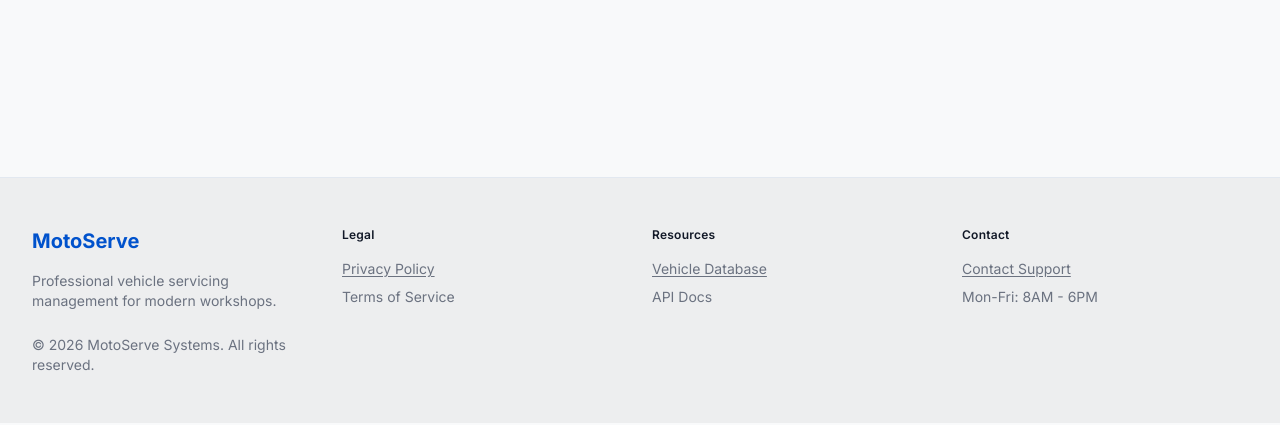
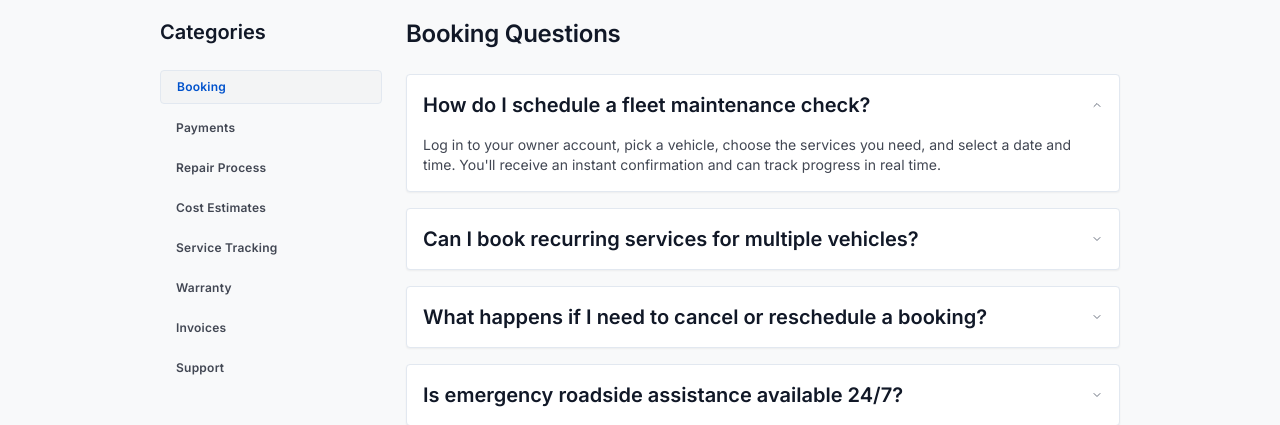
Before and after one commit to Atik203/MotoServe, a Next.js app in the folder frontend/: page /faqs in a window 1280 px wide. Shown: the part 377-802 px from the top of the page. Built offline with nearby package versions, Linux system fonts and the light colour scheme; no server answers.

Commit message:
fix: improve data handling in FAQ loading and seeding logic

```diff
--- a/frontend/public/demo/faqs.json
+++ b/frontend/public/demo/faqs.json
@@ -26,16 +26,184 @@
       "answer": "Yes, emergency roadside assistance is available around the clock for Premium Care members. Contact support anytime for immediate dispatch."
     },
     {
+      "id": "faq-007",
+      "category": "Booking",
+      "question": "Do I need an account to book a service?",
+      "answer": "Yes. Create a free owner account with your NID and driving license for verification. Once approved you can register vehicles and book instantly. Guests can browse services and pricing without an account."
+    },
+    {
+      "id": "faq-008",
+      "category": "Payments",
+      "question": "Which payment methods do you accept?",
+      "answer": "Pay securely by card online through Stripe Checkout, or with cash and mobile money at the workshop. Every payment issues a digital receipt instantly."
+    },
+    {
+      "id": "faq-009",
+      "category": "Payments",
+      "question": "Is paying online safe?",
+      "answer": "Yes. Card payments run on a Stripe-hosted checkout page, so we never see or store your card details."
+    },
+    {
+      "id": "faq-010",
+      "category": "Payments",
+      "question": "What happens if my online payment fails or I close the checkout?",
+      "answer": "Nothing is charged and your invoice stays UNPAID. You can retry anytime from the Payments page or settle the bill at vehicle pickup."
+    },
+    {
+      "id": "faq-011",
+      "category": "Payments",
+      "question": "Can I pay for multiple jobs separately?",
+      "answer": "Yes. Each completed job generates its own invoice, so fleet owners can settle vehicles one at a time as work finishes."
+    },
+    {
+      "id": "faq-012",
+      "category": "Repair Process",
+      "question": "What are the stages of my repair?",
+      "answer": "Every job moves through Received, Inspecting, Repairing, Testing, and Ready. Follow each step live from the Service Tracking page."
+    },
+    {
+      "id": "faq-013",
+      "category": "Repair Process",
+      "question": "How long will my service take?",
+      "answer": "Each service lists an estimated duration, for example Oil Change takes 30 minutes and Brake Service takes 2 hours. Your advisor confirms a completion estimate when your vehicle is received."
+    },
+    {
+      "id": "faq-014",
+      "category": "Repair Process",
+      "question": "Do you use genuine quality parts?",
+      "answer": "Yes. We fit quality parts from trusted suppliers only, and every part used is listed on your job card and invoice with its quantity and price."
+    },
+    {
+      "id": "faq-015",
+      "category": "Repair Process",
+      "question": "Can I visit or check on my vehicle during the repair?",
+      "answer": "The workshop floor is restricted for safety, but your advisor shares progress notes and repair photos, and you can message them anytime from the chat."
+    },
+    {
+      "id": "faq-016",
+      "category": "Repair Process",
+      "question": "What happens if the mechanic finds extra problems?",
+      "answer": "Work pauses and you receive a digital cost estimate for the additional repairs. Nothing extra is ever done without your explicit approval."
+    },
+    {
       "id": "faq-005",
       "category": "Cost Estimates",
       "question": "Can I approve extra repair costs before you start?",
       "answer": "Yes. If the workshop finds additional repairs needed, you'll get a digital estimate. You can approve or reject it — no work happens without your approval."
     },
     {
+      "id": "faq-017",
+      "category": "Cost Estimates",
+      "question": "How is my estimate calculated?",
+      "answer": "Services are priced from our published list, plus parts at supplier rates and labor, with 8.5% tax shown as a separate line. There are no hidden fees."
+    },
+    {
+      "id": "faq-018",
+      "category": "Cost Estimates",
+      "question": "How long do I have to decide on an estimate?",
+      "answer": "Estimates stay pending until you approve or reject them from the Estimates page. The related work simply waits until you decide."
+    },
+    {
+      "id": "faq-019",
+      "category": "Cost Estimates",
+      "question": "What happens if I reject an estimate?",
+      "answer": "Only the work you approved proceeds. Rejected items are removed from the job and the repair continues with the original agreed scope."
+    },
+    {
       "id": "faq-006",
       "category": "Service Tracking",
       "question": "How do I track my vehicle's repair progress?",
       "answer": "Follow your vehicle through the live status timeline: Received → Inspecting → Repairing → Testing → Ready. You can also chat with your service advisor anytime."
+    },
+    {
+      "id": "faq-020",
+      "category": "Service Tracking",
+      "question": "Will I be notified when the status changes?",
+      "answer": "Yes. The timeline updates in real time on your dashboard, and your advisor can message you directly in the Communication Center."
+    },
+    {
+      "id": "faq-021",
+      "category": "Service Tracking",
+      "question": "What should I do if my repair is taking longer than estimated?",
+      "answer": "Message your advisor from the job or chat page for an updated completion time. Delays such as parts sourcing are always communicated before you are charged anything extra."
+    },
+    {
+      "id": "faq-022",
+      "category": "Service Tracking",
+      "question": "Can I see the full service history of a vehicle?",
+      "answer": "Yes. Service History keeps every completed job per vehicle with its invoices, parts used, and your ratings, all in one place."
+    },
+    {
+      "id": "faq-023",
+      "category": "Warranty",
+      "question": "Do your repairs come with a warranty?",
+      "answer": "Yes. All workmanship is covered. If a fault with our repair recurs within the warranty period, bring the vehicle back for re-inspection free of charge."
+    },
+    {
+      "id": "faq-024",
+      "category": "Warranty",
+      "question": "Are the replaced parts covered too?",
+      "answer": "Yes. Parts carry their manufacturer or supplier warranty on top of our labor cover. Keep your invoice as proof of purchase."
+    },
+    {
+      "id": "faq-025",
+      "category": "Warranty",
+      "question": "What voids the warranty?",
+      "answer": "Later third-party modifications, accident damage, or normal wear outside the cover period. Your advisor always confirms coverage before any chargeable rework."
+    },
+    {
+      "id": "faq-026",
+      "category": "Warranty",
+      "question": "How do I claim warranty service?",
+      "answer": "Book a follow-up appointment referencing the original job card or invoice number. The advisor verifies coverage when your vehicle arrives."
+    },
+    {
+      "id": "faq-027",
+      "category": "Invoices",
+      "question": "When do I receive my invoice?",
+      "answer": "Automatically, as soon as your job is marked complete. Find it under Payments with full line items for services, parts, labor, and 8.5% tax."
+    },
+    {
+      "id": "faq-028",
+      "category": "Invoices",
+      "question": "Can I download or print my invoice?",
+      "answer": "Yes. Every invoice downloads as a PDF, handy for your records, fleet accounting, or reimbursement."
+    },
+    {
+      "id": "faq-029",
+      "category": "Invoices",
+      "question": "What do the PAID and UNPAID labels mean?",
+      "answer": "UNPAID invoices are awaiting settlement, either online by card or in person. PAID confirms receipt with the payment method and date recorded."
+    },
+    {
+      "id": "faq-030",
+      "category": "Invoices",
+      "question": "I think my invoice is wrong. What should I do?",
+      "answer": "Message your advisor from the invoice or chat page before paying. Corrections are issued as an updated invoice, never as an unexplained side charge."
+    },
+    {
+      "id": "faq-031",
+      "category": "Support",
+      "question": "How do I contact my service advisor?",
+      "answer": "Open the Communication Center from your dashboard to chat directly with your advisor. Every conversation stays linked to your vehicles and jobs."
+    },
+    {
+      "id": "faq-032",
+      "category": "Support",
+      "question": "My account is still pending verification. Why?",
+      "answer": "New owner accounts need a review of the NID and driving license documents you uploaded. This usually completes within one business day, and booking unlocks right after approval."
+    },
+    {
+      "id": "faq-033",
+      "category": "Support",
+      "question": "I forgot my password. How do I reset it?",
+      "answer": "Use the Forgot Password link on the login page and we will email you a secure reset link."
+    },
+    {
+      "id": "faq-034",
+      "category": "Support",
+      "question": "Where can I leave feedback about my service?",
+      "answer": "Rate any completed job from Service History with a score and review. Your feedback helps the workshop improve and guides other owners."
     }
   ],
   "cta": {
--- a/frontend/src/app/(public)/faqs/page.tsx
+++ b/frontend/src/app/(public)/faqs/page.tsx
@@ -3,32 +3,83 @@
 import { useEffect, useMemo, useState } from "react";
 import { BookOpen, ChevronDown, Headset, Search } from "lucide-react";
 import { api } from "@/lib/api";
+import { load } from "@/lib/demo-data";
 import { cn } from "@/lib/utils";
 
 type FaqItem = { id: string; category: string; question: string; answer: string };
 type FaqsData = { categories: string[]; faqs: FaqItem[]; cta: { title: string; subtitle: string } };
+
+function isFaqsData(value: unknown): value is FaqsData {
+  if (typeof value !== "object" || value === null) return false;
+  const v = value as Record<string, unknown>;
+  return Array.isArray(v.categories) && Array.isArray(v.faqs);
+}
+
+function applyData(value: unknown): FaqsData | null {
+  if (!isFaqsData(value)) return null;
+  return value;
+}
 
 export default function FaqPage() {
   const [data, setData] = useState<FaqsData | null>(null);
   const [activeCategory, setActiveCategory] = useState("Booking");
   const [search, setSearch] = useState("");
   const [openItem, setOpenItem] = useState<string | null>(null);
+  const [failed, setFailed] = useState(false);
 
   useEffect(() => {
+    let cancelled = false;
+    const useData = (value: unknown): boolean => {
+      const parsed = applyData(value);
+      if (!parsed || cancelled) return false;
+      setData(parsed);
+      setActiveCategory(parsed.categories[0] ?? "Booking");
+      setOpenItem(parsed.faqs[0]?.id ?? null);
+      return true;
+    };
     api.get<{ data: FaqsData }>("/content/faqs").then((r) => {
-      setData(r.data);
-      setOpenItem(r.data.faqs[0]?.id ?? null);
-    }).catch(() => setData(null));
+      if (cancelled) return;
+      if (useData(r.data)) return;
+      load("faqs").then((fallback) => {
+        if (!useData(fallback) && !cancelled) setFailed(true);
+      }).catch(() => {
+        if (!cancelled) setFailed(true);
+      });
+    }).catch(() => {
+      load("faqs").then((fallback) => {
+        if (!useData(fallback) && !cancelled) setFailed(true);
+      }).catch(() => {
+        if (!cancelled) setFailed(true);
+      });
+    });
+    return () => {
+      cancelled = true;
+    };
   }, []);
 
   const filtered = useMemo(() => {
-    if (!data) return [];
+    if (!data || !Array.isArray(data.faqs)) return [];
     return data.faqs.filter((f) => {
       const matchCategory = f.category === activeCategory;
       const matchSearch = f.question.toLowerCase().includes(search.toLowerCase());
       return matchCategory && matchSearch;
     });
   }, [data, activeCategory, search]);
+
+  if (failed) {
+    return (
+      <div className="mx-auto flex w-full max-w-3xl flex-col items-center gap-4 p-8 text-center">
+        <p className="text-base font-semibold text-foreground">We couldn&apos;t load the FAQ right now.</p>
+        <button
+          type="button"
+          onClick={() => window.location.reload()}
+          className="rounded bg-primary px-6 py-2 text-sm font-semibold text-white"
+        >
+          Try again
+        </button>
+      </div>
+    );
+  }
 
   if (!data) {
     return <div className="p-8 text-muted-foreground">Loading FAQ...</div>;
--- a/frontend/src/lib/demo-data.ts
+++ b/frontend/src/lib/demo-data.ts
@@ -117,7 +117,8 @@ export async function load<K extends DemoFile>(file: K): Promise<DemoMap[K]> {
   const res = await fetch(`/demo/${file}.json`);
   if (!res.ok) throw new Error(`Failed to load demo data: ${file}`);
   const data = (await res.json()) as Record<string, unknown>;
-  const unwrapped = (data[file] ?? data) as DemoMap[K];
+  const wrapped = Object.keys(data).length === 1 && file in data;
+  const unwrapped = (wrapped ? data[file] : data) as DemoMap[K];
   cache.set(file, unwrapped);
   return unwrapped;
 }
```
Also changed, not shown: 1 other file (tests, documents, lock files or other folders).
